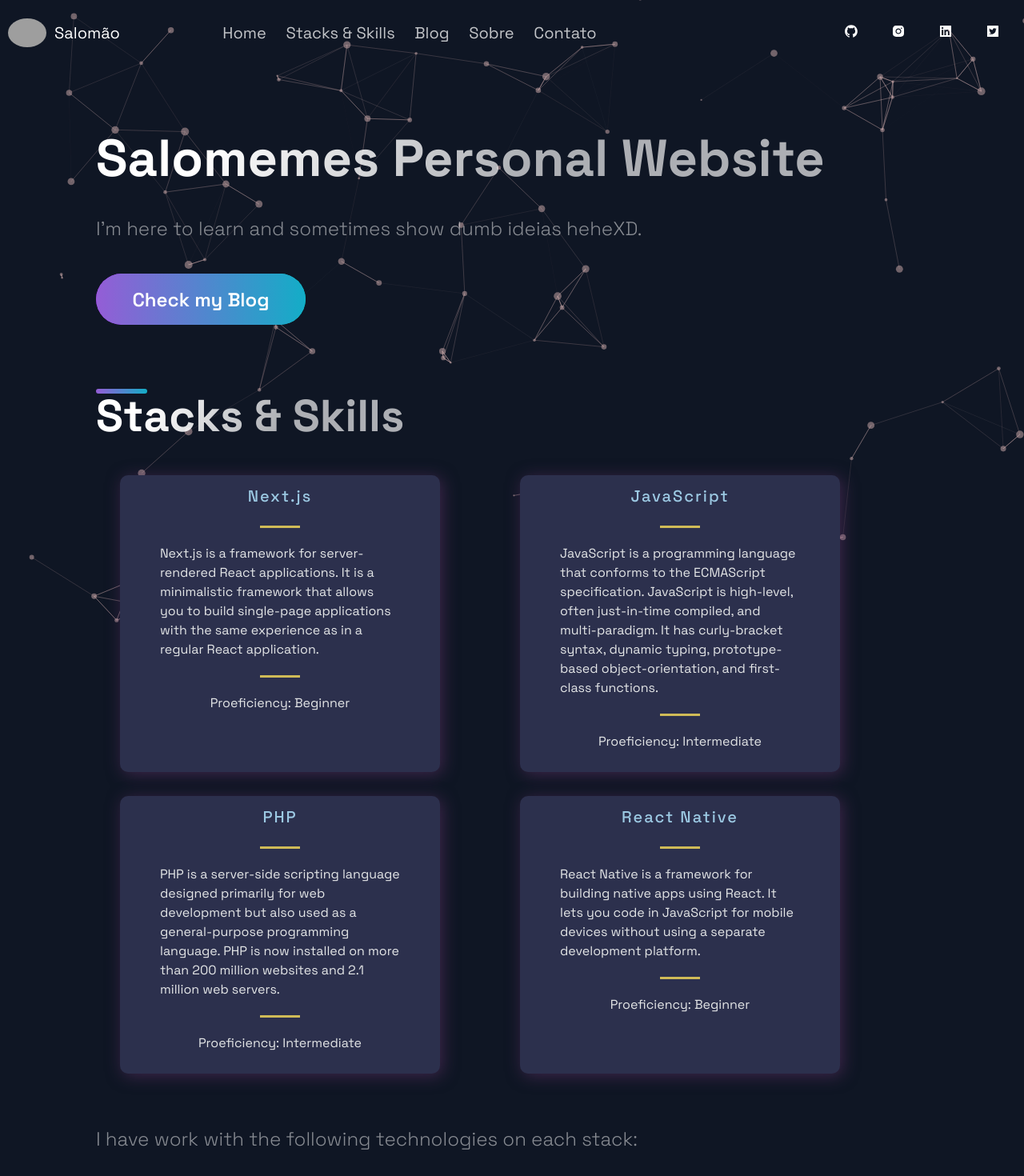
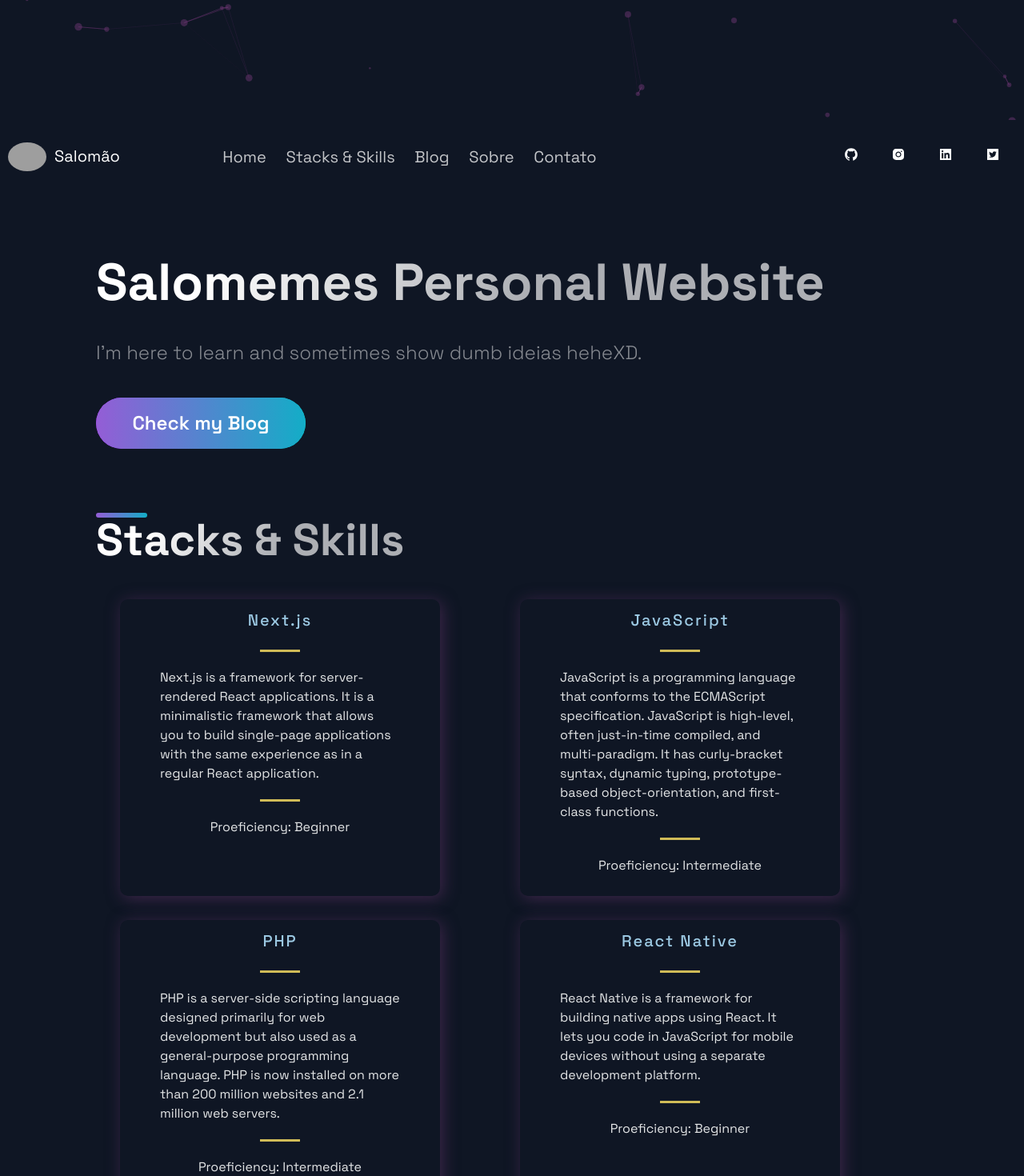
Before and after one commit to 1Basco/personal-site-2022, a Next.js app: page / in a window 1280 px wide. Shown: the top 1470 px of the page at 80% size. Built offline with nearby package versions, Linux system fonts and the light colour scheme; grey boxes are pictures that could not be loaded.

Commit message:
(Personal Site):[Changes of particlesjs for stacks]

```diff
--- a/src/components/ParticlesArea/Particles.json
+++ b/src/components/ParticlesArea/Particles.json
@@ -4,7 +4,7 @@
       "value": "#0F1624"
     }
   },
-  "fullScreen": { "enable": true, "zIndex": -1 },
+  "fullScreen": { "enable": false, "zIndex": -1 },
   "fpsLimit": 120,
   "interactivity": {
     "events": {
@@ -30,10 +30,10 @@
   },
   "particles": {
     "color": {
-      "value": "#d3afaf80"
+      "value": "#6c3672"
     },
     "links": {
-      "color": "#d3afaf80",
+      "color": "#6c3672",
       "distance": 115,
       "enable": true,
       "opacity": 0.5,
--- a/src/components/Stacks/Stacks.js
+++ b/src/components/Stacks/Stacks.js
@@ -8,6 +8,7 @@
   Hr,
   TitleContent,
   Img,
+  ParticleAreaWrapper,
 } from "./StacksStyles";
 import {
   Section,
@@ -15,11 +16,15 @@
   SectionTitle,
 } from "../../styles/GlobalComponents";
 import { stacks } from "../../constants/constants";
+import ParticleArea from "../ParticlesArea/ParticlesArea";
 
 const Stacks = () => (
   <Section nopadding id="tech">
     <SectionDivider />
     <SectionTitle>Stacks & Skills</SectionTitle>
+    <ParticleAreaWrapper>
+      <ParticleArea />
+    </ParticleAreaWrapper>
     <GridContainer>
       {stacks.map(
         ({ id, image, title, description, source, proeficiency, visit }) => (
--- a/src/components/Stacks/StacksStyles.js
+++ b/src/components/Stacks/StacksStyles.js
@@ -23,15 +23,24 @@
 `;
 export const BlogCard = styled.div`
   border-radius: 10px;
-  background-color: ${(props) => props.theme.colors.white};
+  /* background-color: ${(props) => props.theme.colors.white}; */
   box-shadow: 3px 3px 20px rgba(108, 54, 114, 0.5);
-  background: ${(props) => props.theme.colors.background2};
+  /* background: ${(props) => props.theme.colors.background2}; */
   text-align: center;
   width: 400px;
   @media ${(props) => props.theme.breakpoints.sm} {
     width: 100%;
   }
 `;
+
+export const ParticleAreaWrapper = styled.div`
+  /* makes the background suitable for the particles */
+  position: absolute;
+  z-index: -1;
+  width: 100%;
+  height: 100%;
+`;
+
 export const TitleContent = styled.div`
   text-align: center;
   padding-top: 1rem;
--- a/src/styles/globals.js
+++ b/src/styles/globals.js
@@ -34,6 +34,11 @@
   .memes {
     z-index: 3 !important;
   }
+  #tsparticles{
+        z-index: -1;
+    width: 100%;
+    height: 100%;
+  }
 
 `;
 
```
Also changed, not shown: 1 other file (tests, documents, lock files or other folders).
